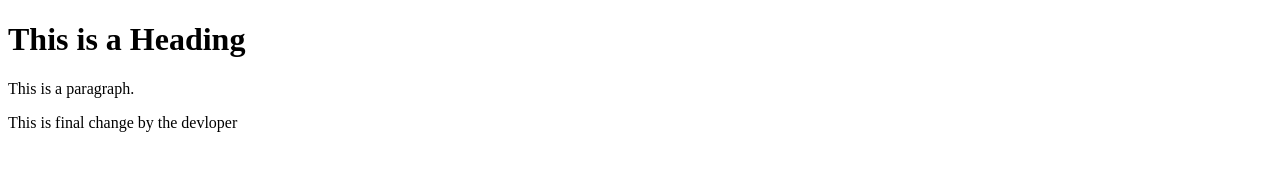
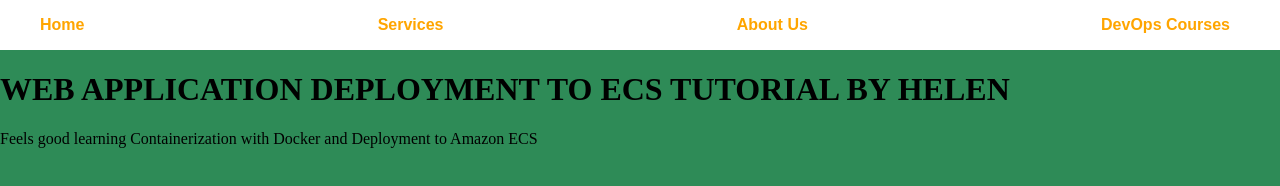
Before and after one commit to bangarrc/MyFirstJenkinsApp, a plain HTML site: page index.html in a window 1280 px wide. Drawn offline with Linux system fonts and the light colour scheme.

Commit message:
Update index.html

```diff
--- a/index.html
+++ b/index.html
@@ -1,14 +1,48 @@
 <!DOCTYPE html>
 <html>
-<head>
-<title>Page Title</title>
-</head>
-<body>
-
-<h1>This is a Heading</h1>
-<p>This is a paragraph.</p>
-
-</body>
+  <head>
+    <title>Application Deployment to Amazon ECS</title>
+    <style>
+      body {
+        background-color: seaGreen;
+        margin: 0;
+        padding: 0;
+      }
+      .navbar {
+        background-color: white;
+        display: flex;
+        justify-content: space-between;
+        align-items: center;
+        height: 50px;
+        padding: 0 20px;
+      }
+      .navbar button {
+        border: none;
+        background-color: white;
+        color: orange;
+        font-size: 16px;
+        font-weight: bold;
+        cursor: pointer;
+        outline: none;
+        padding: 10px 20px;
+        margin-right: 10px;
+        border-radius: 20px;
+        transition: all 0.3s ease;
+      }
+      .navbar button:hover {
+        background-color: seaGreen;
+        color: white;
+      }
+    </style>
+  </head>
+  <body>
+    <div class="navbar">
+      <button>Home</button>
+      <button>Services</button>
+      <button>About Us</button>
+      <button>DevOps Courses</button>
+    </div>
+    <h1>WEB APPLICATION DEPLOYMENT TO ECS TUTORIAL BY HELEN</h1>
+    <p>Feels good learning Containerization with Docker and Deployment to Amazon ECS</p>
+  </body>
 </html>
-
-This is final change by the devloper
```
